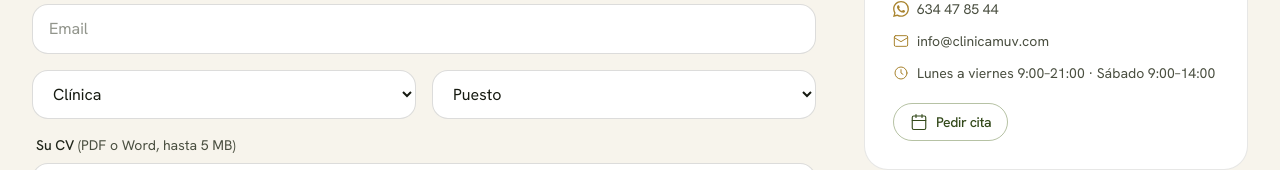
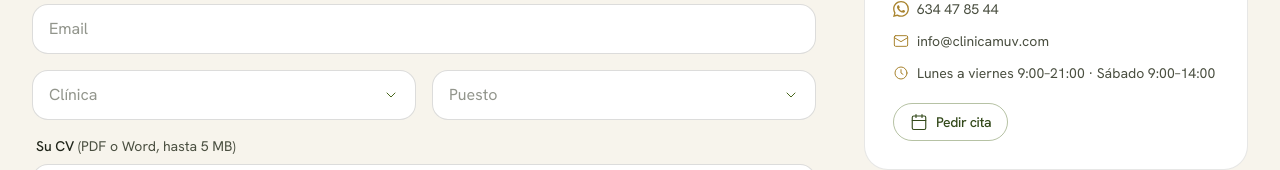
Before and after one commit to spmdev152/muv, a Next.js app: page /contacto in a window 1280 px wide. Shown: the part 560-730 px from the top of the page. Built offline with nearby package versions, Linux system fonts and the light colour scheme.

Commit message:
feat(contacto): use custom selects in the job application form
- Add an accessible select-only combobox with keyboard support and type-ahead
- Use it for the clinic and position fields
- Reset both fields after a successful application

Refs: #66

```diff
--- /dev/null
+++ b/src/components/forms/Select.tsx
@@ -0,0 +1,264 @@
+"use client";
+
+import { AnimatePresence, motion } from "motion/react";
+import { useEffect, useId, useRef, useState } from "react";
+import { Check, ChevronDown } from "@/components/ui/icons";
+import { cn } from "@/lib/cn";
+
+export type SelectOption = { value: string; label: string; hint?: string };
+
+type Props = {
+  /** Field name; the value travels in a hidden input, like a native select. */
+  name: string;
+  options: readonly SelectOption[];
+  value: string;
+  onChange: (value: string) => void;
+  placeholder: string;
+  "aria-label": string;
+  "aria-describedby"?: string | undefined;
+  invalid?: boolean;
+  className?: string;
+};
+
+/**
+ * Select-only combobox (WAI-ARIA APG pattern) styled like the rest of the
+ * form fields: a button that opens a floating list of options.
+ *
+ * Keyboard: arrows move, Home/End jump, Enter/Space choose, Escape closes,
+ * Tab chooses the highlighted option and moves on, and typing letters jumps to
+ * the first option that starts with them.
+ */
+export function Select({
+  name,
+  options,
+  value,
+  onChange,
+  placeholder,
+  "aria-label": ariaLabel,
+  "aria-describedby": describedBy,
+  invalid = false,
+  className,
+}: Props) {
+  const id = useId();
+  const listId = `${id}-list`;
+  const rootRef = useRef<HTMLDivElement>(null);
+  const listRef = useRef<HTMLUListElement>(null);
+  const typed = useRef({ text: "", at: 0 });
+  const [open, setOpen] = useState(false);
+  const selectedIndex = options.findIndex((o) => o.value === value);
+  const [active, setActive] = useState(Math.max(selectedIndex, 0));
+  const selected = options[selectedIndex];
+
+  useEffect(() => {
+    if (!open) return;
+
+    function handlePointerDown(event: PointerEvent) {
+      if (!rootRef.current?.contains(event.target as Node)) setOpen(false);
+    }
+
+    document.addEventListener("pointerdown", handlePointerDown);
+
+    return () => document.removeEventListener("pointerdown", handlePointerDown);
+  }, [open]);
+
+  useEffect(() => {
+    if (!open) return;
+
+    listRef.current
+      ?.querySelector<HTMLElement>(`[data-index="${active}"]`)
+      ?.scrollIntoView({ block: "nearest" });
+  }, [open, active]);
+
+  function openList(index = Math.max(selectedIndex, 0)) {
+    setActive(index);
+    setOpen(true);
+  }
+
+  function choose(index: number) {
+    const option = options[index];
+
+    if (option) onChange(option.value);
+
+    setOpen(false);
+  }
+
+  /** Jumps to the first option starting with what was typed in the last 0.6 s. */
+  function typeAhead(key: string) {
+    const now = Date.now();
+    const text =
+      (now - typed.current.at < 600 ? typed.current.text : "") +
+      key.toLowerCase();
+
+    typed.current = { text, at: now };
+
+    const index = options.findIndex((o) =>
+      o.label.toLowerCase().startsWith(text),
+    );
+
+    if (index < 0) return;
+
+    if (open) {
+      setActive(index);
+    } else {
+      onChange(options[index]?.value ?? "");
+    }
+  }
+
+  function handleKeyDown(event: React.KeyboardEvent<HTMLButtonElement>) {
+    const last = options.length - 1;
+
+    switch (event.key) {
+      case "ArrowDown":
+        event.preventDefault();
+
+        if (open) setActive((i) => Math.min(i + 1, last));
+        else openList();
+
+        break;
+      case "ArrowUp":
+        event.preventDefault();
+
+        if (open) setActive((i) => Math.max(i - 1, 0));
+        else openList();
+
+        break;
+      case "Home":
+        event.preventDefault();
+        openList(0);
+
+        break;
+      case "End":
+        event.preventDefault();
+        openList(last);
+
+        break;
+      case "Enter":
+      case " ":
+        event.preventDefault();
+
+        if (open) choose(active);
+        else openList();
+
+        break;
+      case "Escape":
+        if (open) {
+          event.preventDefault();
+          setOpen(false);
+        }
+
+        break;
+      case "Tab":
+        if (open) choose(active);
+
+        break;
+      default:
+        if (
+          event.key.length === 1 &&
+          !event.ctrlKey &&
+          !event.metaKey &&
+          !event.altKey
+        ) {
+          typeAhead(event.key);
+        }
+    }
+  }
+
+  return (
+    <div ref={rootRef} className={cn("relative", className)}>
+      <input type="hidden" name={name} value={value} />
+      <button
+        type="button"
+        role="combobox"
+        aria-label={ariaLabel}
+        aria-haspopup="listbox"
+        aria-expanded={open}
+        aria-controls={listId}
+        aria-activedescendant={open ? `${id}-option-${active}` : undefined}
+        aria-invalid={invalid}
+        aria-describedby={describedBy}
+        onClick={() => (open ? setOpen(false) : openList())}
+        onKeyDown={handleKeyDown}
+        className={cn(
+          "flex w-full items-center justify-between gap-3 rounded-2xl border bg-white px-4 py-3 text-left outline-none transition-[border-color,box-shadow] duration-200",
+          "focus-visible:border-olive-500 focus-visible:ring-4 focus-visible:ring-olive-500/10",
+          open
+            ? "border-olive-500 ring-4 ring-olive-500/10"
+            : "border-olive-900/15 hover:border-olive-500/50",
+          invalid && !open && "border-red-700/60",
+        )}
+      >
+        <span
+          className={cn(
+            "truncate",
+            selected ? "text-olive-900" : "text-ink-soft/60",
+          )}
+        >
+          {selected?.label ?? placeholder}
+        </span>
+        <ChevronDown
+          aria-hidden="true"
+          className={cn(
+            "h-4 w-4 shrink-0 text-olive-500 transition-transform duration-300 ease-[cubic-bezier(0.22,1,0.36,1)]",
+            open && "rotate-180",
+          )}
+        />
+      </button>
+
+      <AnimatePresence>
+        {open && (
+          <motion.ul
+            ref={listRef}
+            id={listId}
+            role="listbox"
+            aria-label={ariaLabel}
+            tabIndex={-1}
+            initial={{ opacity: 0, y: -6, scale: 0.98 }}
+            animate={{ opacity: 1, y: 0, scale: 1 }}
+            exit={{ opacity: 0, y: -4, scale: 0.98 }}
+            transition={{ duration: 0.18, ease: [0.22, 1, 0.36, 1] }}
+            className="absolute inset-x-0 top-full z-30 mt-2 max-h-72 origin-top overflow-auto rounded-2xl border border-olive-900/10 bg-white p-1.5 shadow-xl shadow-olive-900/10"
+          >
+            {options.map((option, index) => {
+              const isSelected = option.value === value;
+
+              return (
+                <li
+                  key={option.value}
+                  id={`${id}-option-${index}`}
+                  data-index={index}
+                  role="option"
+                  aria-selected={isSelected}
+                  onPointerMove={() => setActive(index)}
+                  onPointerDown={(event) => event.preventDefault()}
+                  onClick={() => choose(index)}
+                  className={cn(
+                    "flex cursor-pointer items-center justify-between gap-3 rounded-xl px-3.5 py-2.5 text-sm transition-colors",
+                    index === active
+                      ? "bg-olive-50 text-olive-800"
+                      : "text-olive-900",
+                    isSelected && "font-medium",
+                  )}
+                >
+                  <span>
+                    {option.label}
+                    {option.hint && (
+                      <span className="block text-xs font-normal text-ink-soft">
+                        {option.hint}
+                      </span>
+                    )}
+                  </span>
+                  {isSelected && (
+                    <Check
+                      aria-hidden="true"
+                      className="h-4 w-4 shrink-0 text-gold-600"
+                    />
+                  )}
+                </li>
+              );
+            })}
+          </motion.ul>
+        )}
+      </AnimatePresence>
+    </div>
+  );
+}
--- a/src/components/sections/JobApplicationForm.tsx
+++ b/src/components/sections/JobApplicationForm.tsx
@@ -7,6 +7,7 @@ import {
   useRef,
   useState,
 } from "react";
+import { Select } from "@/components/forms/Select";
 import { Button } from "@/components/ui/Button";
 import { sendApplication } from "@/app/contacto/actions";
 import {
@@ -38,6 +39,7 @@ function FieldError({ id, message }: { id: string; message?: string }) {
  * attach their CV, and a server action emails it to the clinic.
  */
 export function JobApplicationForm() {
+  const [clinic, setClinic] = useState("");
   const [position, setPosition] = useState("");
   const [cvError, setCvError] = useState<string | null>(null);
   const formRef = useRef<HTMLFormElement>(null);
@@ -47,6 +49,7 @@ export function JobApplicationForm() {
 
       if (result.status === "success") {
         formRef.current?.reset();
+        setClinic("");
         setPosition("");
       }
 
@@ -131,46 +134,29 @@ export function JobApplicationForm() {
 
       <div className="grid gap-4 sm:grid-cols-2">
         <div>
-          <select
+          <Select
             name="sede"
-            required
-            defaultValue=""
+            options={CLINIC_OPTIONS}
+            value={clinic}
+            onChange={setClinic}
+            placeholder="Clínica"
             aria-label="Clínica en la que le gustaría trabajar"
-            aria-invalid={Boolean(errors.sede)}
+            invalid={Boolean(errors.sede)}
             aria-describedby={describedBy("sede")}
-            className={field}
-          >
-            <option value="" disabled>
-              Clínica
-            </option>
-            {CLINIC_OPTIONS.map((o) => (
-              <option key={o.value} value={o.value}>
-                {o.label}
-              </option>
-            ))}
-          </select>
+          />
           <FieldError id={`${id}-sede-error`} message={errors.sede} />
         </div>
         <div>
-          <select
+          <Select
             name="puesto"
-            required
+            options={POSITION_OPTIONS}
             value={position}
-            onChange={(e) => setPosition(e.currentTarget.value)}
+            onChange={setPosition}
+            placeholder="Puesto"
             aria-label="Puesto"
-            aria-invalid={Boolean(errors.puesto)}
+            invalid={Boolean(errors.puesto)}
             aria-describedby={describedBy("puesto")}
-            className={field}
-          >
-            <option value="" disabled>
-              Puesto
-            </option>
-            {POSITION_OPTIONS.map((o) => (
-              <option key={o.value} value={o.value}>
-                {o.label}
-              </option>
-            ))}
-          </select>
+          />
           <FieldError id={`${id}-puesto-error`} message={errors.puesto} />
         </div>
       </div>
```
